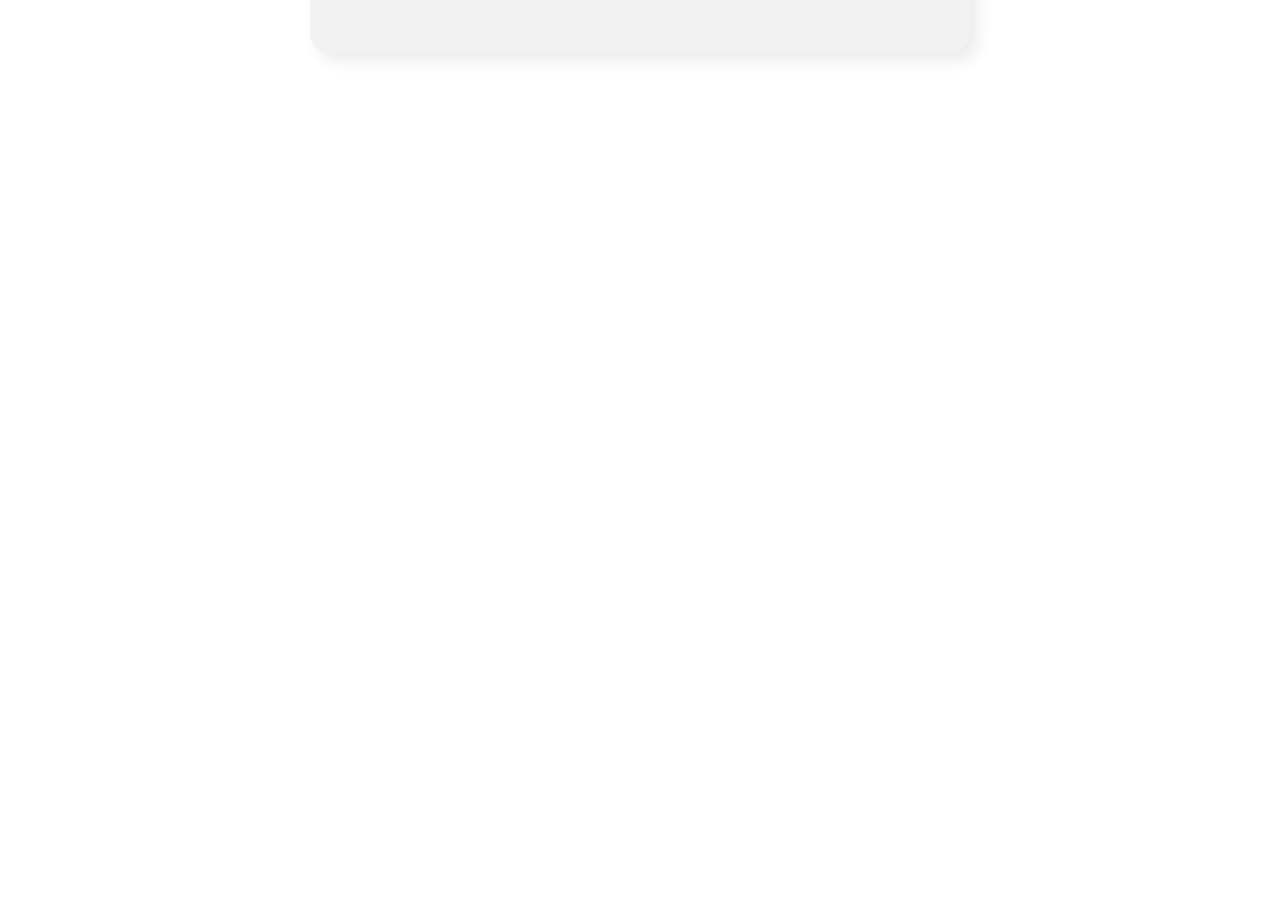
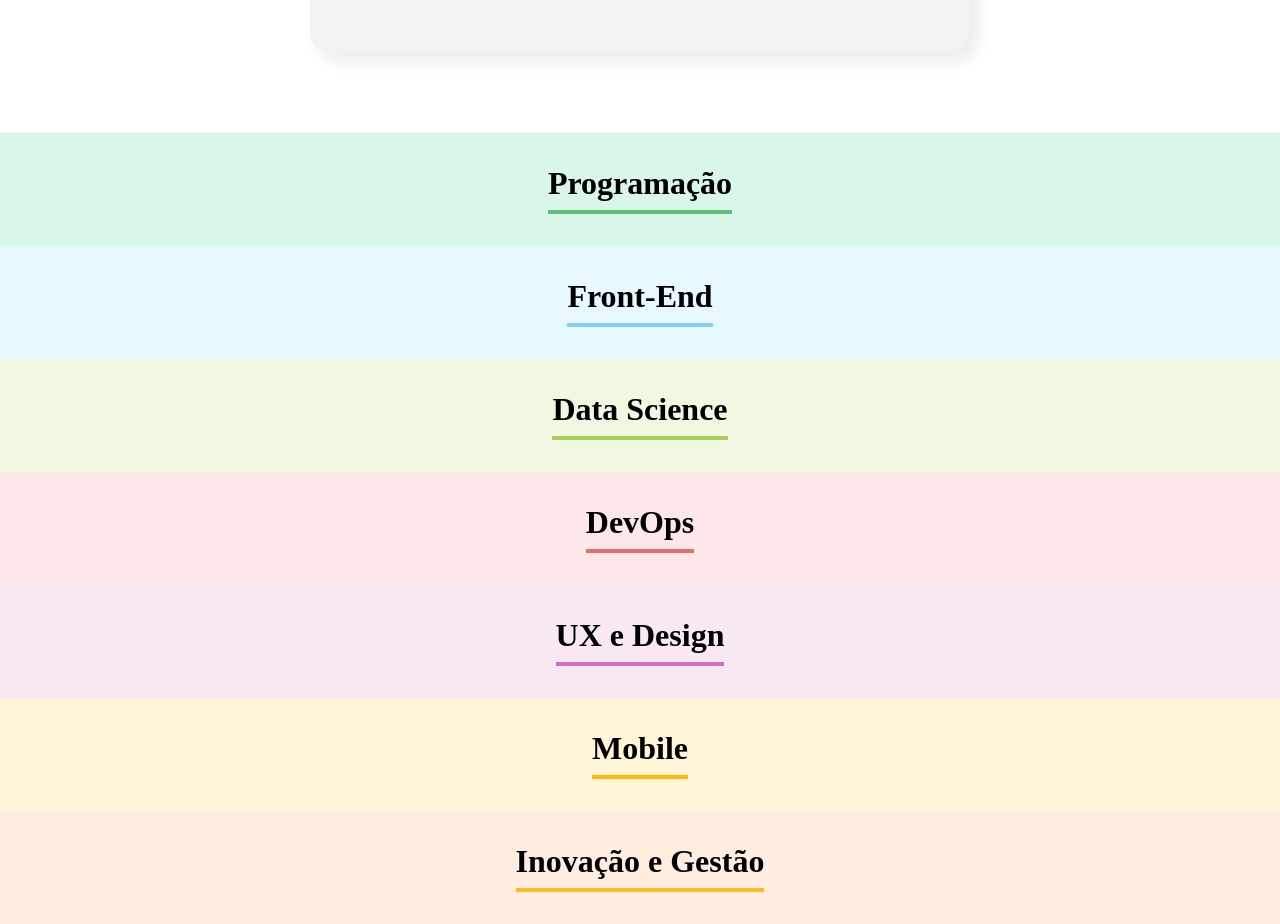
Before and after one commit to Marcelo1080p/organo-alura, a React (Create React App) app: page / in a window 1280 px wide. Shown: the part 1120-2044 px from the top of the page. Before the commit the page ends 1253 px from the top, so only its background shows below. Built offline with nearby package versions, Linux system fonts and the light colour scheme.

Commit message:
estilização dos colaboladores

```diff
--- a/src/App.js
+++ b/src/App.js
@@ -1,19 +1,69 @@
 import React, { useState } from "react";
-import Banner from "./componentes/Banner/Banner"
+import Banner from "./componentes/Banner/Banner";
 import Formulario from "./componentes/Formulario";
+import Time from "./componentes/Time";
 
 function App() {
+  const times = [
+    {
+      nome: "Programação",
+      corPrimaria: "#57C278",
+      corSecundaria: "#D9F7E9",
+    },
+    {
+      nome: "Front-End",
+      corPrimaria: "#82CFFA",
+      corSecundaria: "#E8F8FF",
+    },
+    {
+      nome: "Data Science",
+      corPrimaria: "#A6D157",
+      corSecundaria: "#F0F8E2",
+    },
+    {
+      nome: "DevOps",
+      corPrimaria: "#ED6B69",
+      corSecundaria: "#FDE7E8",
+    },
+    {
+      nome: "UX e Design",
+      corPrimaria: "#D86EBF",
+      corSecundaria: "#FAE9F5",
+    },
+    {
+      nome: "Mobile",
+      corPrimaria: "#FFBA05",
+      corSecundaria: "#FFF5D9",
+    },
+    {
+      nome: "Inovação e Gestão",
+      corPrimaria: "#FFBA29",
+      corSecundaria: "#FFEEDF",
+    },
+  ];
 
-  const [colaboradores, setColaboradores] = useState([])
+  const [colaboradores, setColaboradores] = useState([]);
   const aoNovoColaboradorAdicionado = (colaborador) => {
-    setColaboradores([...colaboradores, colaborador])
-    console.log(colaborador)
-  }
+    setColaboradores([...colaboradores, colaborador]);
+    console.log(colaborador);
+  };
 
   return (
     <div className="App">
-      <Banner/>
-      <Formulario aoColaboradorCadastrado={colaborador => aoNovoColaboradorAdicionado(colaborador)}/>
+      <Banner />
+      <Formulario
+        aoColaboradorCadastrado={(colaborador) =>
+          aoNovoColaboradorAdicionado(colaborador)
+        }
+      />
+
+      {times.map((time) => (
+        <Time
+          corPrimaria={time.corPrimaria}
+          corSecundaria={time.corSecundaria}
+          key={time.nome}
+          nome={time.nome} />
+      ))}
     </div>
   );
 }
--- /dev/null
+++ b/src/componentes/Time/Time.css
@@ -0,0 +1,11 @@
+.time {
+    text-align: center;
+    padding: 32px;
+}
+
+.time h3 {
+    font-size: 32px;
+    border-bottom: 4px solid;
+    display: inline-block;
+    padding-bottom: 8px;
+}
--- /dev/null
+++ b/src/componentes/Time/index.js
@@ -0,0 +1,11 @@
+import "./Time.css"
+
+const Time = (props) => {
+    return (
+        <section style={{background: props.corSecundaria }} className="time">
+            <h3 style={{borderColor: props.corPrimaria}}>{props.nome}</h3>
+        </section>
+    )
+}
+
+export default Time
```
Also changed, not shown: src/componentes/Formulario/index.js (+4 -4 lines).
